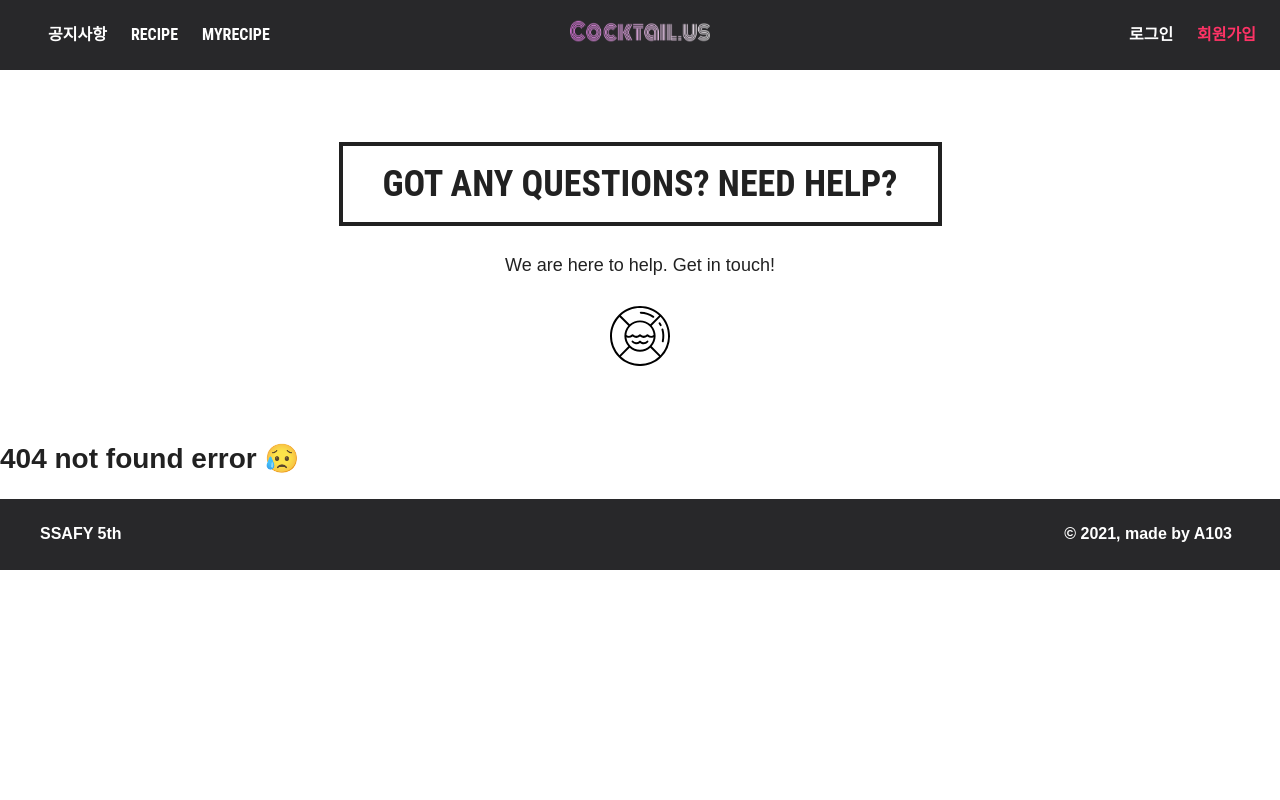
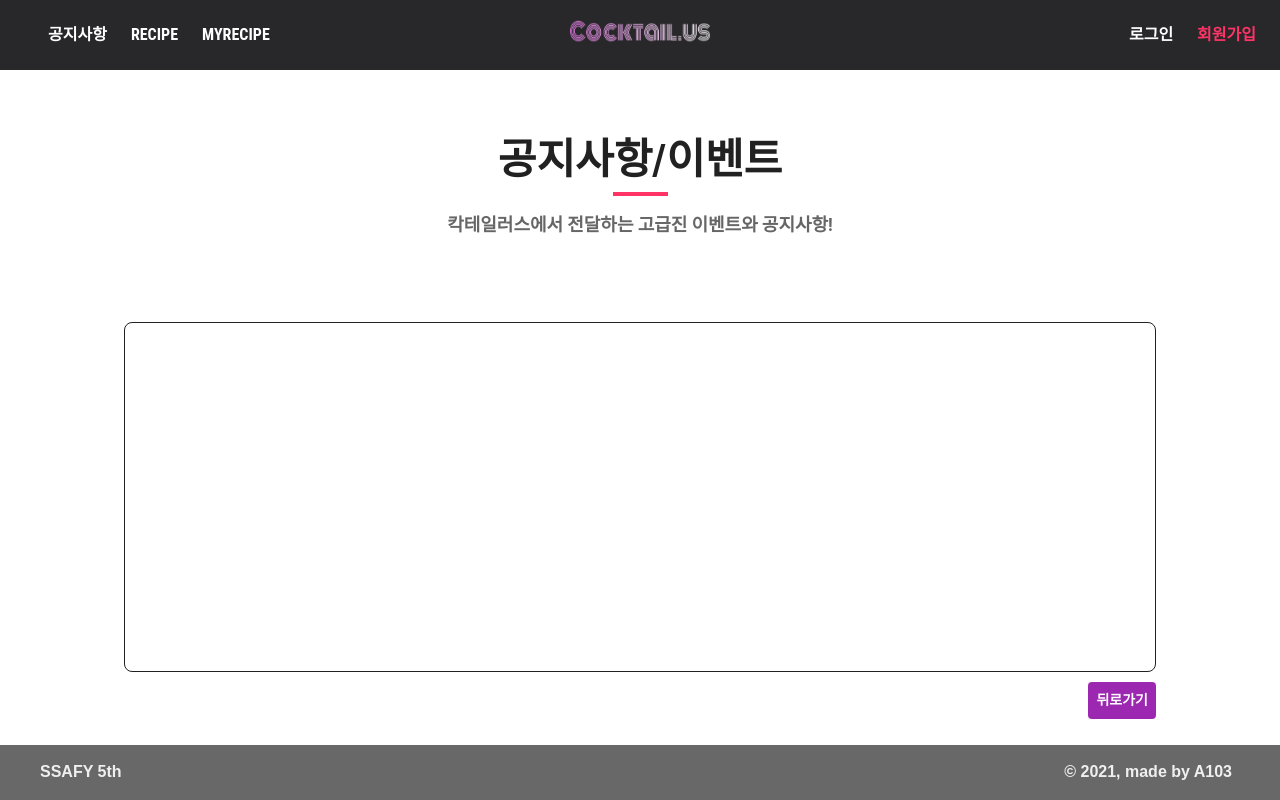
Before and after one commit to Heejae-Lee/cocktailus, a React (Create React App) app in the folder frontend/: page /notice/1 in a window 1280 px wide. Before the commit this address led to /error. Built offline with nearby package versions, Linux system fonts and the light colour scheme; no server answers.

Commit message:
Feat: '공지사항 디테일 페이지 추가'
Footer 하단 고정으로 변경, 공지사항 디테일 페이지  추가, 공지사항 제목 클릭 시 공지사항 디테일 페이지로 이동

```diff
--- a/frontend/src/App.js
+++ b/frontend/src/App.js
@@ -14,6 +14,7 @@ import RecipeAddForm from './pages/RecipeAddForm';
 import NoticePage from './pages/Notice';
 import PageNotFound from './pages/PageNotFound';
 import WriteNotice from './pages/WriteNotice';
+import NoticeDetail from './pages/NoticeDetail';
 
 function App() {
   return (
@@ -32,6 +33,7 @@ function App() {
         <Route exact path="/notice" component={NoticePage} />
         <Route exact path="/error" component={PageNotFound} />
         <Route exact path="/notice/write" component={WriteNotice} />
+        <Route exact path="/notice/:noticeId" component={NoticeDetail} />
         <Redirect to="/error"/>
       </Switch>
     </BrowserRouter>
--- a/frontend/src/layout/Footer/styles.js
+++ b/frontend/src/layout/Footer/styles.js
@@ -3,7 +3,7 @@ import { makeStyles } from '@material-ui/core/styles';
 
 const useStyles = makeStyles((theme) => ({
   root: {
-    position: 'static',
+    position: 'fixed',
     left: 0,
     bottom: 0,
     right: 0,
@@ -19,10 +19,10 @@ const useStyles = makeStyles((theme) => ({
     marginBottom: theme.spacing(2),
   },
   footer: {
-    padding: theme.spacing(3, 2),
+    padding: theme.spacing(2, 2),
     marginTop: 'auto',
-    backgroundColor: '#28282A',
-    color: 'white',
+    backgroundColor: 'rgba(40,40,42,0.7)',
+    color: 'rgba(255,255,255,0.9)',
   },
   start: {
     marginRight: theme.spacing(1),
--- a/frontend/src/pages/Notice/index.js
+++ b/frontend/src/pages/Notice/index.js
@@ -197,7 +197,7 @@ function NoticePage() {
                           {column.id === 'title' ?
                           (<Link
                             component={RouterLink}
-                            to="/"
+                            to={`/notice/${row.id}`}
                             >
                             {column.format && typeof value === 'number' ? column.format(value) : value}
                           </Link>) :
--- /dev/null
+++ b/frontend/src/pages/NoticeDetail/index.js
@@ -0,0 +1,102 @@
+import withRoot from "../../components/withRoot";
+import { withStyles } from '@material-ui/core/styles';
+// --- Post bootstrap -----
+import React, { useState, useEffect } from "react";
+import Container from "@material-ui/core/Container";
+
+import Header from "../../layout/Header";
+import Footer from "../../layout/Footer";
+import Typography from "../../components/Typography";
+import useStyles from "./styles";
+
+import { purple } from '@material-ui/core/colors';
+import { useSelector } from 'react-redux'
+import { useHistory } from "react-router";
+import axios from "axios";
+import { Button } from "@material-ui/core";
+
+const ColorButton = withStyles((theme) => ({
+  root: {
+    color: theme.palette.getContrastText(purple[500]),
+    backgroundColor: purple[500],
+    '&:hover': {
+      backgroundColor: purple[700],
+    },
+  },
+}))(Button);
+
+function NoticeDetail(match) {
+  const classes = useStyles();
+  const history = useHistory();
+
+  const { token } = useSelector((state) => state.member);
+  const [data, setData] = useState({
+    title: null,
+    content: null,
+  });
+
+  const getNoticeList = (id) => {
+    axios({
+      url: "http://localhost:8080" + `/notices/${id}`,
+      method: 'get',
+      headers: { 'Auth-Token': `${token}` },
+      })
+      .then((res) => {
+        console.log("getNotice success");
+        let datas = res.data
+        for (let i = 0; i < datas.length; i++) {
+          datas[i].created = datas[i].created.substr(0, 10);
+        }
+        setData(res.data);
+      })
+      .catch((err) => {
+        console.log("getNotice fail");
+        console.log(err);
+      })
+  }
+
+
+  useEffect(() => {
+    const noticeId = match.match.params.noticeId;
+    getNoticeList(noticeId);
+    return () => {
+
+    }
+  }, [])
+
+
+  return (
+    <React.Fragment>
+      <Header />
+      <Container className={classes.root}>
+
+        {/* 페이지 타이틀 */}
+        <Typography variant="h3" gutterBottom marked="center" align="center">
+          공지사항/이벤트
+        </Typography>
+        <Typography
+          variant="h6"
+          align="center"
+          style={{ marginBottom: "24px", color: "rgba(0, 0, 0, 0.6)" }}
+        >
+          칵테일러스에서 전달하는 고급진 이벤트와 공지사항!
+        </Typography>
+
+      <div className={classes.noticeTitle}>
+          {data.title}
+        </div>
+      <div className={classes.noticeContent}>
+        {data.content}
+      </div>
+      <ColorButton
+        className={classes.button}
+        onClick={() => history.push("/notice")}>
+        뒤로가기
+      </ColorButton>
+      </Container>
+      <Footer />
+    </React.Fragment>
+  );
+}
+
+export default withRoot(NoticeDetail);
--- /dev/null
+++ b/frontend/src/pages/NoticeDetail/styles.js
@@ -0,0 +1,38 @@
+import { makeStyles } from "@material-ui/core/styles";
+
+const useStyles = makeStyles((theme) => ({
+  root: {
+    margin: "65px auto",
+    maxWidth: "1080px",
+  },
+  label: {
+    fontSize: "18px",
+    fontWeight: "bold",
+    marginRight: "20px",
+  },
+  noticeTitle: {
+    marginTop: '8%',
+    fontSize: "24px",
+    fontWeight: "bold",
+  },
+  noticeContent: {
+    border: "0.5px solid",
+    borderRadius: "8px",
+    padding : "15px",
+    minHeight: "350px",
+    fontSize: "18px",
+    marginTop: "3%",
+    whiteSpace: "pre-wrap",
+  },
+  flexItem: {
+    flex: 1,
+  },
+  button: {
+    float: "right",
+    marginTop: "10px",
+    backgroundColor: '#9C27B4',
+    color: 'white',
+  },
+}));
+
+export default useStyles;
```
